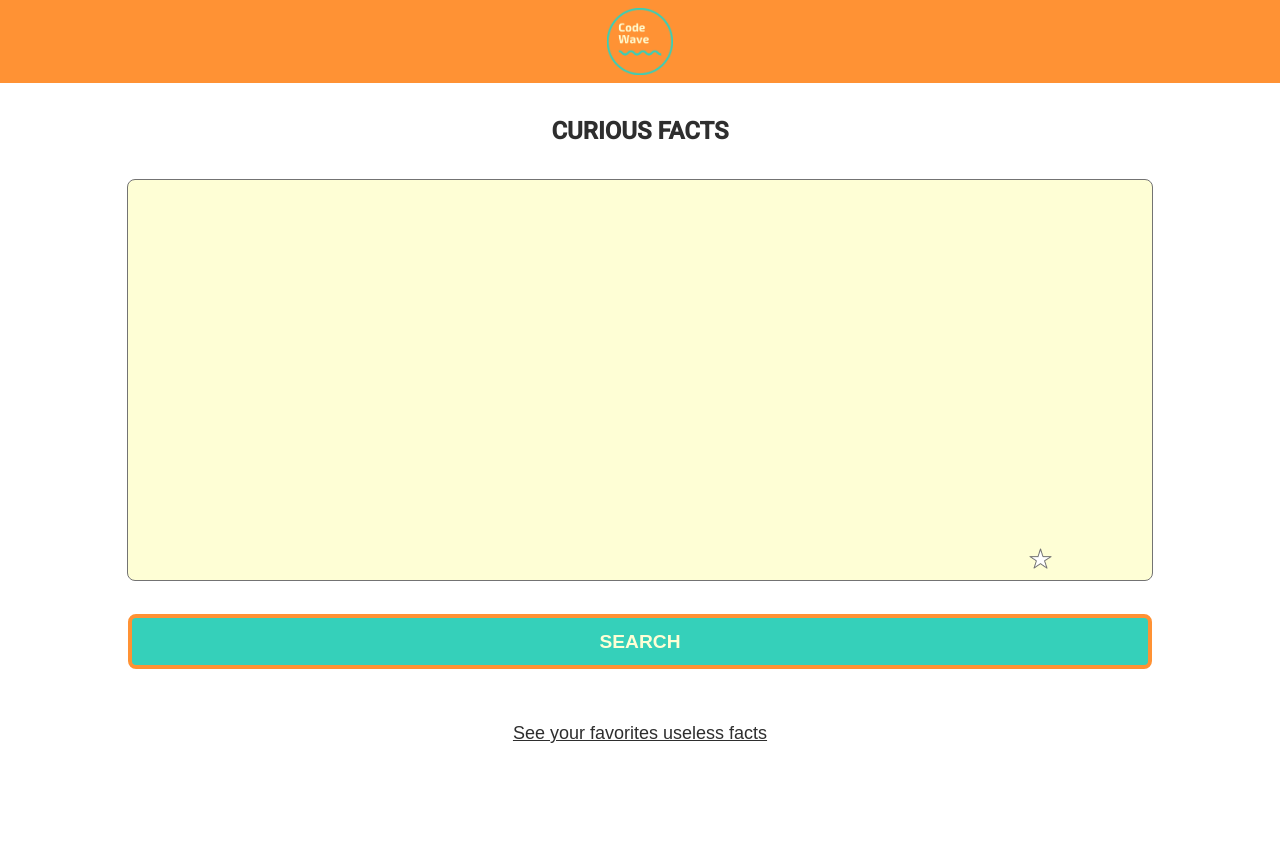
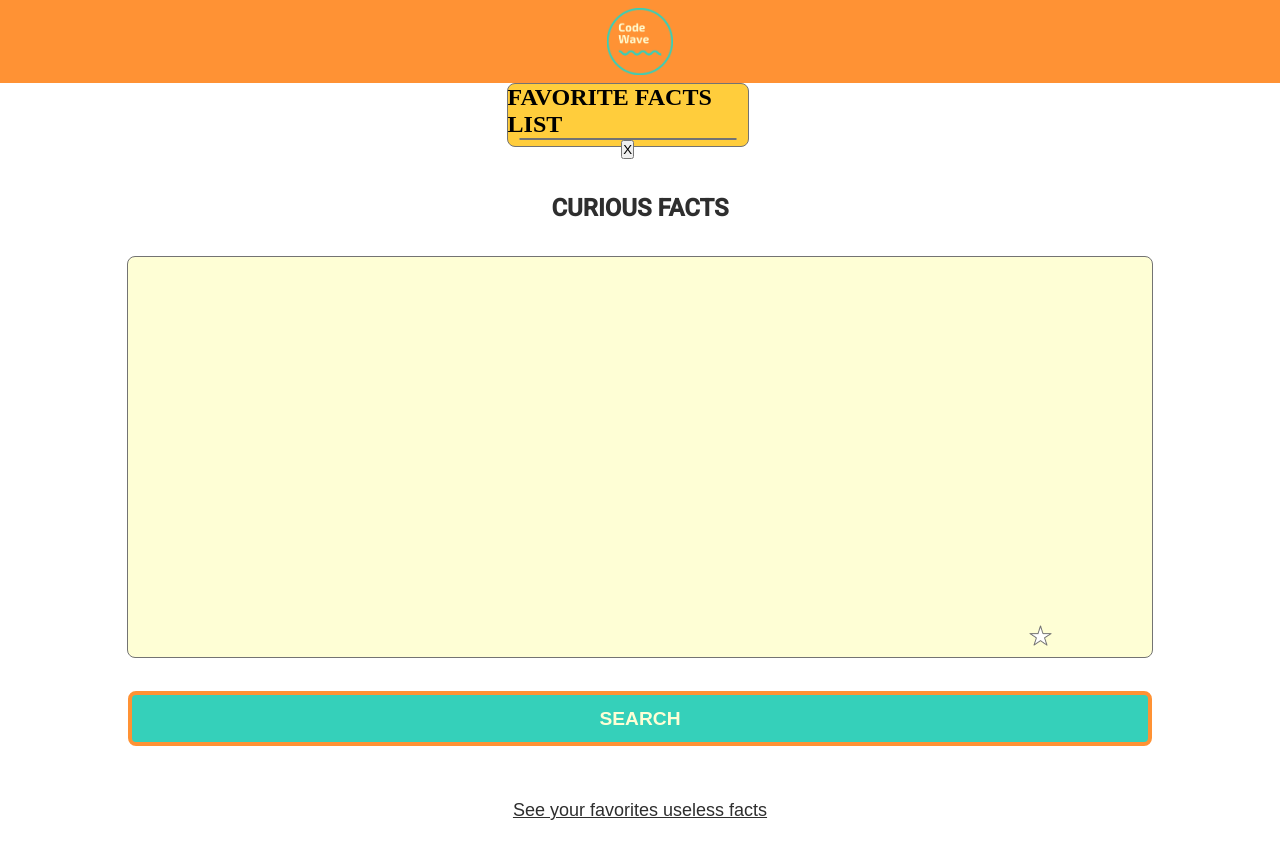
Before and after one commit to mperez-a/curious_facts, a website: page html/index.html in a window 1280 px wide. Drawn offline with Linux system fonts and the light colour scheme.

Commit message:
popup styles

```diff
--- /dev/null
+++ b/css/facts-list.css
@@ -0,0 +1,20 @@
+.container-list {
+    display: flex;
+    flex-direction: column;
+    align-items: center;
+    background-color: var(--background-color-popup);
+    width: 90%;
+    height: 80%;
+    border: solid 1px #737373;
+    border-radius: 8px;
+
+}
+
+.items-container {
+    height: 70%;
+    width: 90%;
+    background-color: var(--background-text-container);
+    border: solid 1px #737373;
+    border-radius: 8px;
+
+}
--- a/css/style.css
+++ b/css/style.css
@@ -1,4 +1,5 @@
 @import url('https://fonts.googleapis.com/css2?family=Hanken+Grotesk:wght@500;700;800&family=Roboto:wght@400;500&display=swap');
+@import url('/css/facts-list.css');
 
 :root {
     --header-color: #ff9234;
@@ -9,6 +10,7 @@
     --button-text-color: #fefed5;
     --background-text-container: #fefed5;
     --text-color: #2e2e2e;
+    --background-color-popup: #ffcd3c;
 
 }
 
--- a/html/index.html
+++ b/html/index.html
@@ -12,6 +12,15 @@
         <img src="../img/codewave-logo.png" alt="Logo Code Wave" class="img-logo">
     </header>
     <main>
+        <div>
+            <div class="container-list">
+                <h2>FAVORITE FACTS LIST</h2>
+                <div class="items-container">
+                    <ul></ul>
+                </div>
+                <button class="close-btn">X</button>
+            </div>
+        </div>
         <section class="container">
             <h1 class="title">CURIOUS FACTS</h1>
             <div class="text-container">
```
